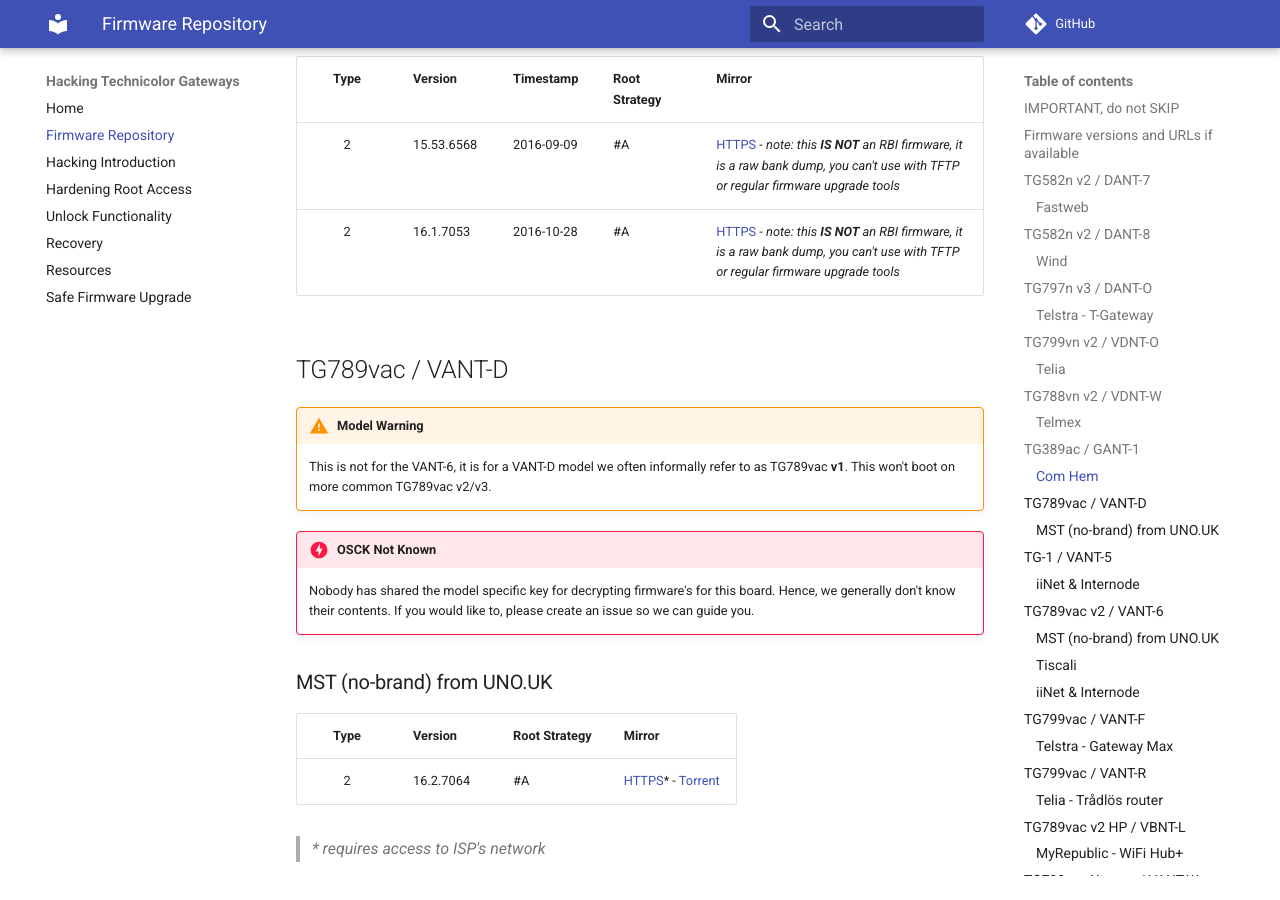
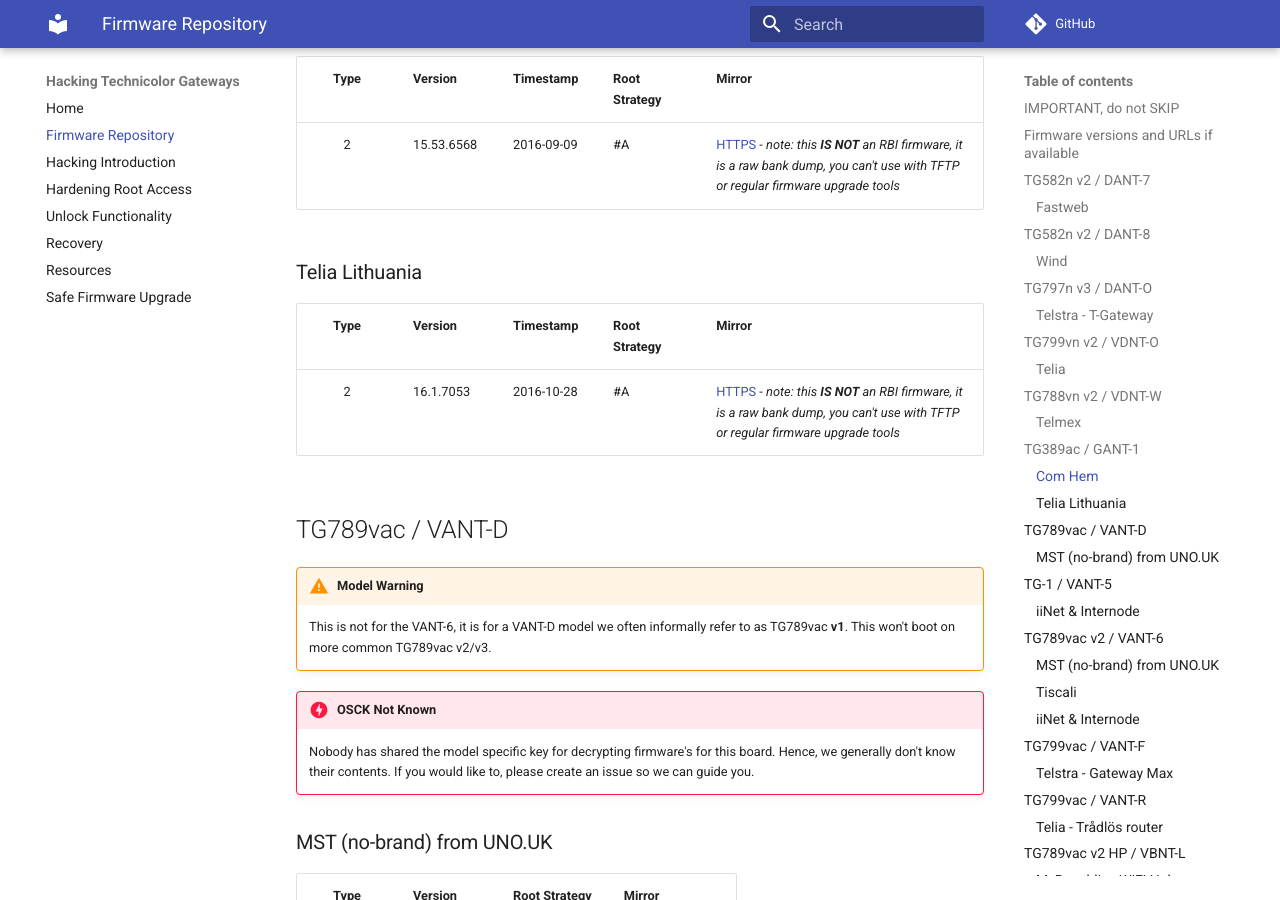
Before and after one commit to hack-technicolor/hack-technicolor, an MkDocs documentation site: the page built from docs/Repository.md, in a window 1280 px wide and 900 px high, scrolled down 2999 px. Built offline with MkDocs 1.6.1 and Material for MkDocs 9.7.7, drawn with Linux system fonts in a browser that asks for light colours; comment, search, counter and statistics services are not loaded.

Commit message:
Update Repository.md

```diff
--- a/docs/Repository.md
+++ b/docs/Repository.md
@@ -88,6 +88,11 @@
 | Type   | Version            | Timestamp  | Root Strategy | Mirror |
 |:------:|:-------------------|:-----------|:--------------|:-------|
 | 2      | 15.53.6568         | 2016-09-09 | #A            | [HTTPS](https://github.com/kevdagoat/hack-technicolor/raw/master/firmware/comhem-gant-1_15.53.6568-1721005-bank_dump.xz) - *note: this **IS NOT** an RBI firmware, it is a raw bank dump, you can't use with TFTP or regular firmware upgrade tools* |
+
+### Telia Lithuania
+
+| Type   | Version            | Timestamp  | Root Strategy | Mirror |
+|:------:|:-------------------|:-----------|:--------------|:-------|
 | 2      | 16.1.7053          | 2016-10-28 | #A            | [HTTPS](https://github.com/kevdagoat/hack-technicolor/raw/master/firmware/telia-gant-1_16.1.7053-1941003-bank_dump.xz) - *note: this **IS NOT** an RBI firmware, it is a raw bank dump, you can't use with TFTP or regular firmware upgrade tools*   |
 
 ## TG789vac / VANT-D
```
